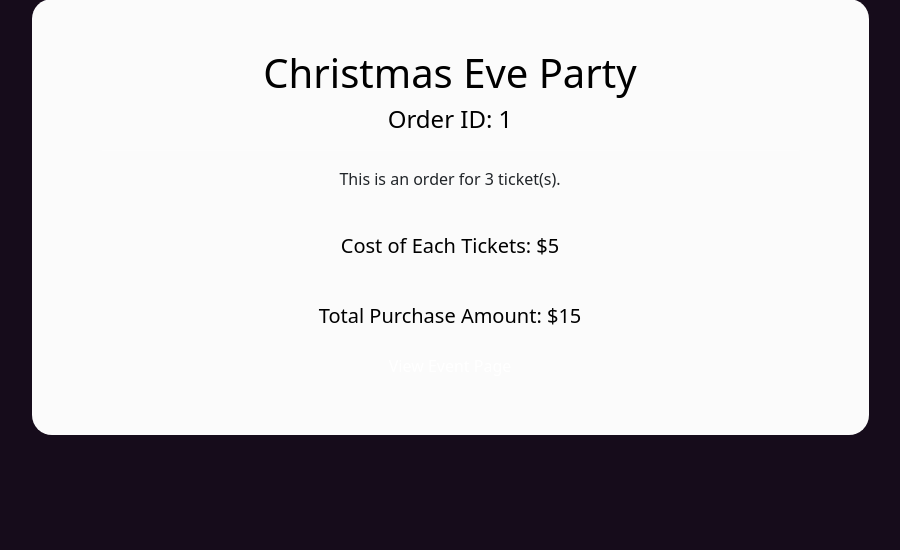
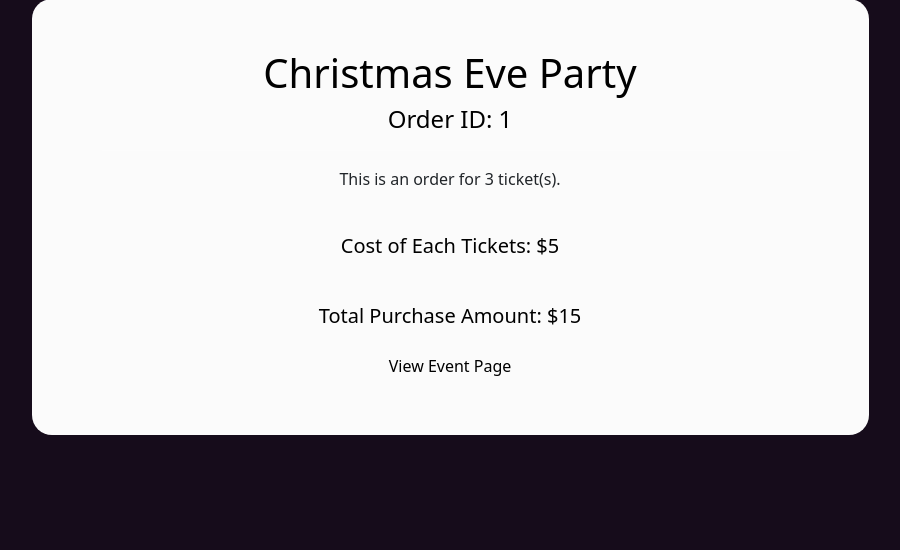
Before and after one commit to zlo120/IAB207-Assignment-3, a Flask app: page /event/order/1 in a window 1280 px wide. Shown: the part 199-749 px from the top of the page, without its empty margins (190-1090 px from the left). Run offline with Flask 2, Linux system fonts and the light colour scheme; a user stored in the database is signed in; data comes from the database, SQL or seed files in the repository; some libraries are stand-ins or nearby versions.

Commit message:
CSS and Comments

```diff
--- a/website/templates/base.html
+++ b/website/templates/base.html
@@ -19,7 +19,7 @@
 
 </head>
 <body>
-
+<!--- Nav Bar --->
     <header style="background-color: #320c3e;">
         <div class="container">
             <div class="d-flex flex-wrap align-items-center justify-content-center justify-content-lg-start">
--- a/website/templates/event/order.html
+++ b/website/templates/event/order.html
@@ -25,7 +25,7 @@
 
         <p class="black">Total Purchase Amount: ${{order.NumTickets * order.Event.Cost}}</p>
 
-        <a href="{{url_for('event.view', id = order.Event.EventID)}}" class="btn btn-primary; white">View Event Page</a>
+        <a href="{{url_for('event.view', id = order.Event.EventID)}}" class="btn btn-primary; black">View Event Page</a>
 
     </div>
 
--- a/website/templates/index.html
+++ b/website/templates/index.html
@@ -6,7 +6,7 @@ Home
 {% endblock %}
 
 {% block header %}
-
+<!--- Page Heading Block--->
 <section style="background-color: #160c1b;">
     <div class="p-2 mb-4 rounded-3 col">
         <div style="color: white" class="container-fluid py-5">
@@ -29,7 +29,7 @@ Home
 
 {% block body %}
 
-
+<!--- Events Selection Buttons --->
 <section >
     <p class="padS">
         <b style="color: white; ">Featured Event Categories: </b>
@@ -40,6 +40,7 @@ Home
         {% endif %}
     </p>
 
+    <!--- Printing selected events to page --->
         {% if events | length != 0 %}
             {% for category in categories %}
 
```
